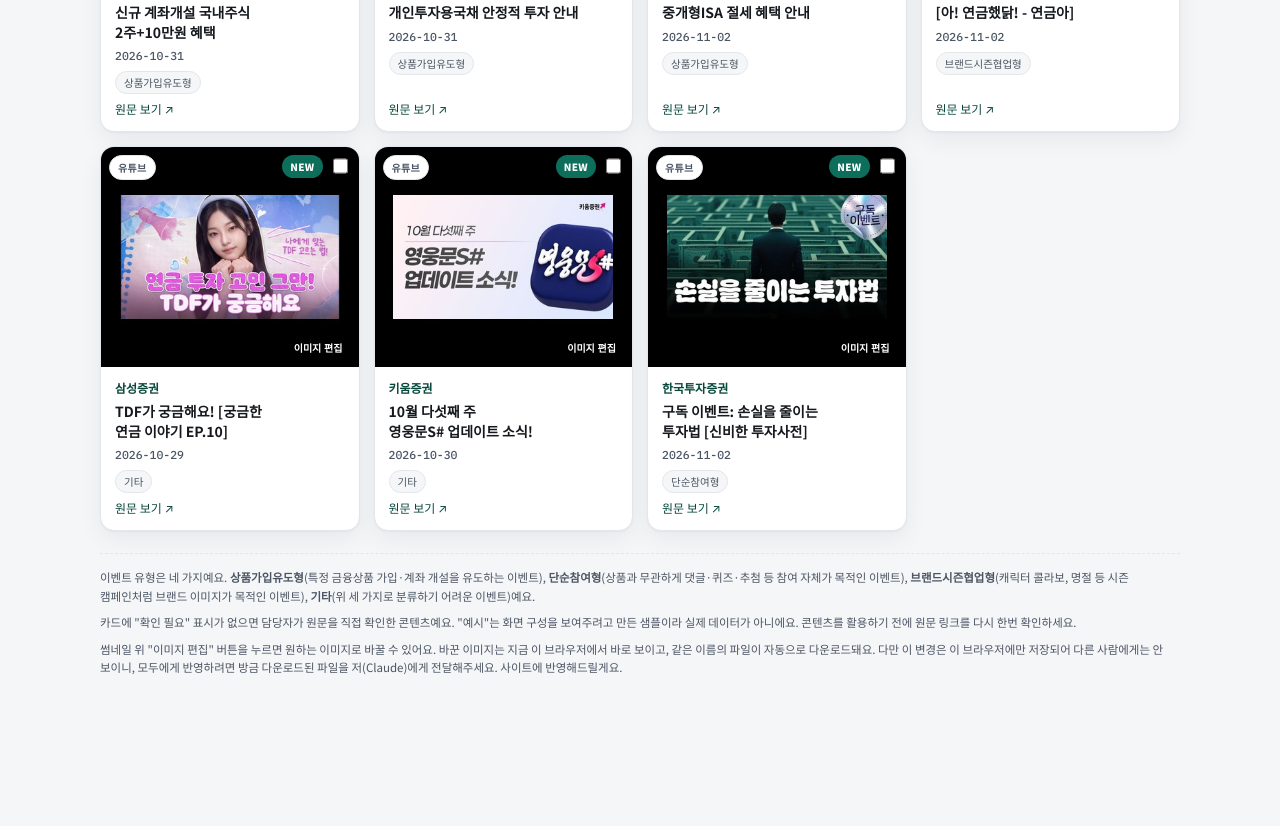
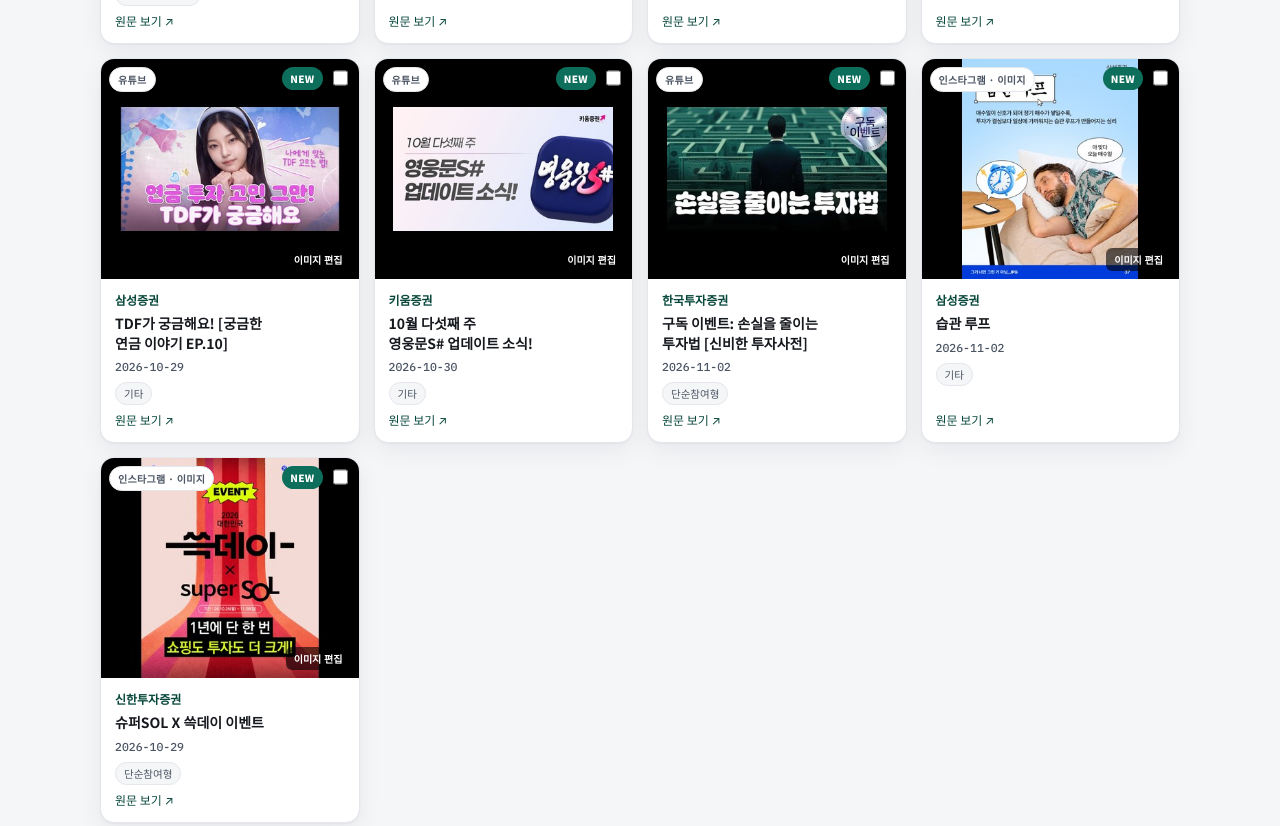
Before and after one commit to jwshin-lgtm/competitor-sns-archive, a plain HTML site: page index.html in a window 1280 px wide. Shown: the part 1367-2193 px from the top of the page. Before the commit the page ends 2151 px from the top, so only its background shows below. Drawn offline with nearby package versions, Linux system fonts and the light colour scheme.

Commit message:
Add Instagram content after re-login (10/28~11/02): 삼성증권/신한투자증권 2건
재로그인 완료 후 7개 계정을 다시 확인. 삼성증권(습관 루프 - 주식모으기
설명형 콘텐츠), 신한투자증권(슈퍼SOL X 쓱데이 콜라보 이벤트)에서 이번 주
조건에 맞는 신규 게시물을 확인해 추가. 나머지 5개 계정(키움/NH/한국투자/
미래에셋/토스)은 매일 반복 시황, 투자교육, 브랜드 캠퍼스투어, 순수
엔터테인먼트 등 제외 기준에 해당하는 게시물만 있어 이번 주 추가 없음.

SYSTEM_STATUS.instagram을 ok:true로 갱신(재로그인 완료 확인).

Co-Authored-By: Claude Sonnet 5 <noreply@anthropic.com>

```diff
--- a/index.html
+++ b/index.html
@@ -338,7 +338,7 @@
 (function(){
   // ---- System status: 매주 자동 수집 작업이 마지막으로 확인한 상태 ----
   var SYSTEM_STATUS = {
-    instagram: { ok:false, checkedAt:"2026-11-03", note:"재로그인 필요" }
+    instagram: { ok:true, checkedAt:"2026-11-03", note:"" }
   };
 
   // ---- Source data (mirrors 경쟁사SNS콘텐츠_수집표.xlsx > 수집표 시트) ----
@@ -926,6 +926,22 @@
       thumb:"images/nov3_yt_kis_event.jpg",
       date:"2026-11-02", topic:"단순참여형", status:"실측",
       note:"한국투자증권 공식 유튜브 · 영상 구독 이벤트와 함께 손실을 줄이는 투자법을 소개하는 '신비한 투자사전' 시리즈"
+    },
+    {
+      brand:"삼성증권", channel:"인스타그램/캐러셀이미지",
+      url:"https://www.instagram.com/p/DfOOzYCSUu3/",
+      title:"습관 루프",
+      thumb:"images/nov3_ig_samsung_habit.jpg",
+      date:"2026-11-02", topic:"기타", status:"실측",
+      note:"@samsung.securities · 습관 형성 심리학을 소개하며 '주식모으기' 정기매수 기능 가입을 유도하는 설명형 시리즈"
+    },
+    {
+      brand:"신한투자증권", channel:"인스타그램/캐러셀이미지",
+      url:"https://www.instagram.com/p/DfEUI2Dnybm/",
+      title:"슈퍼SOL X 쓱데이 이벤트",
+      thumb:"images/nov3_ig_shinhan_ssg.jpg",
+      date:"2026-10-29", topic:"단순참여형", status:"실측",
+      note:"@shinhansec_official · 신한은행 쓱데이 콜라보, 경품코드 입력 시 SSG상품권 100% 증정+SOL LINK 계좌 보유 고객 투자쿠폰 1만원 지급(10.26~11.08)"
     }
   ];
 
```
Also changed, not shown: site.html (+17 -1 lines), images/nov3_ig_samsung_habit.jpg (added), images/nov3_ig_shinhan_ssg.jpg (added).
